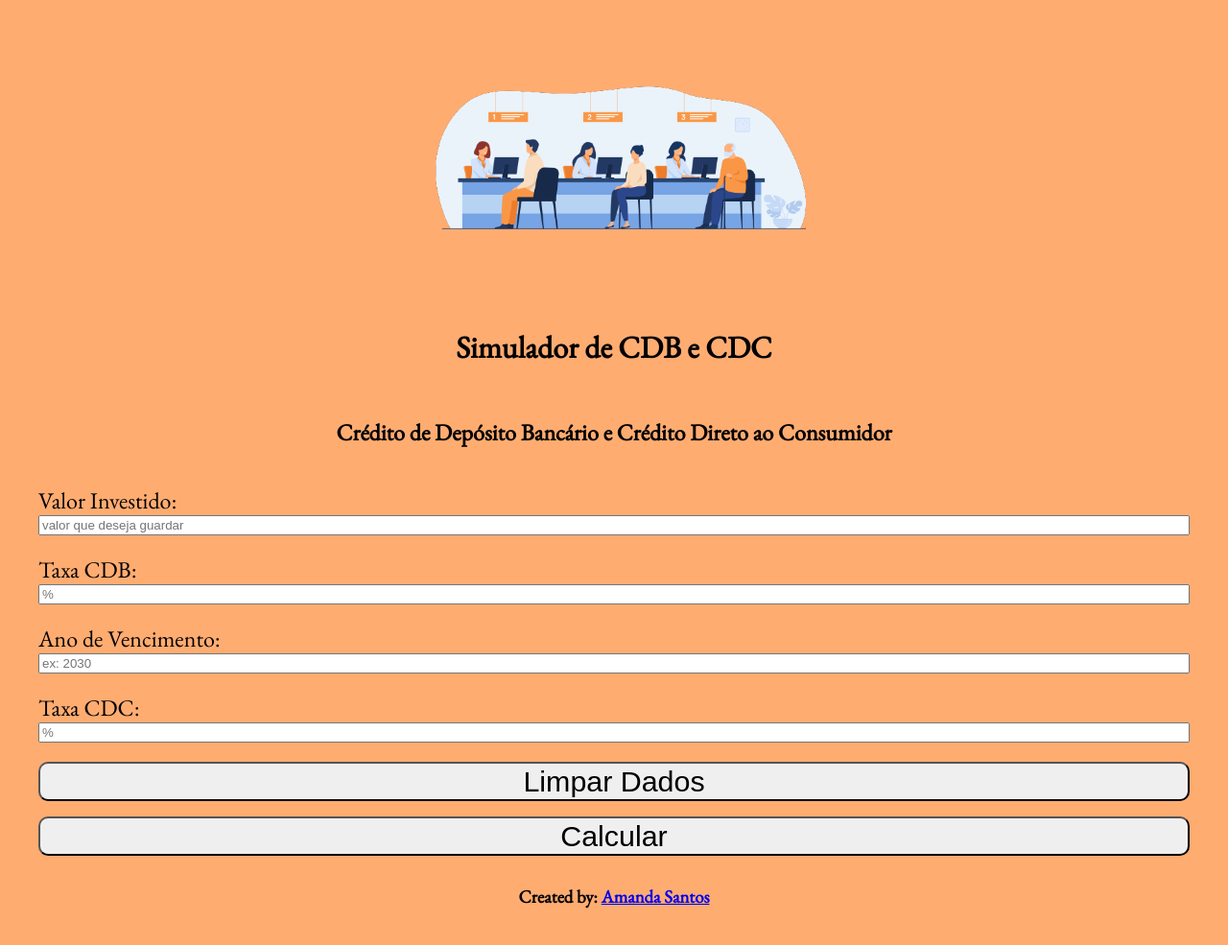
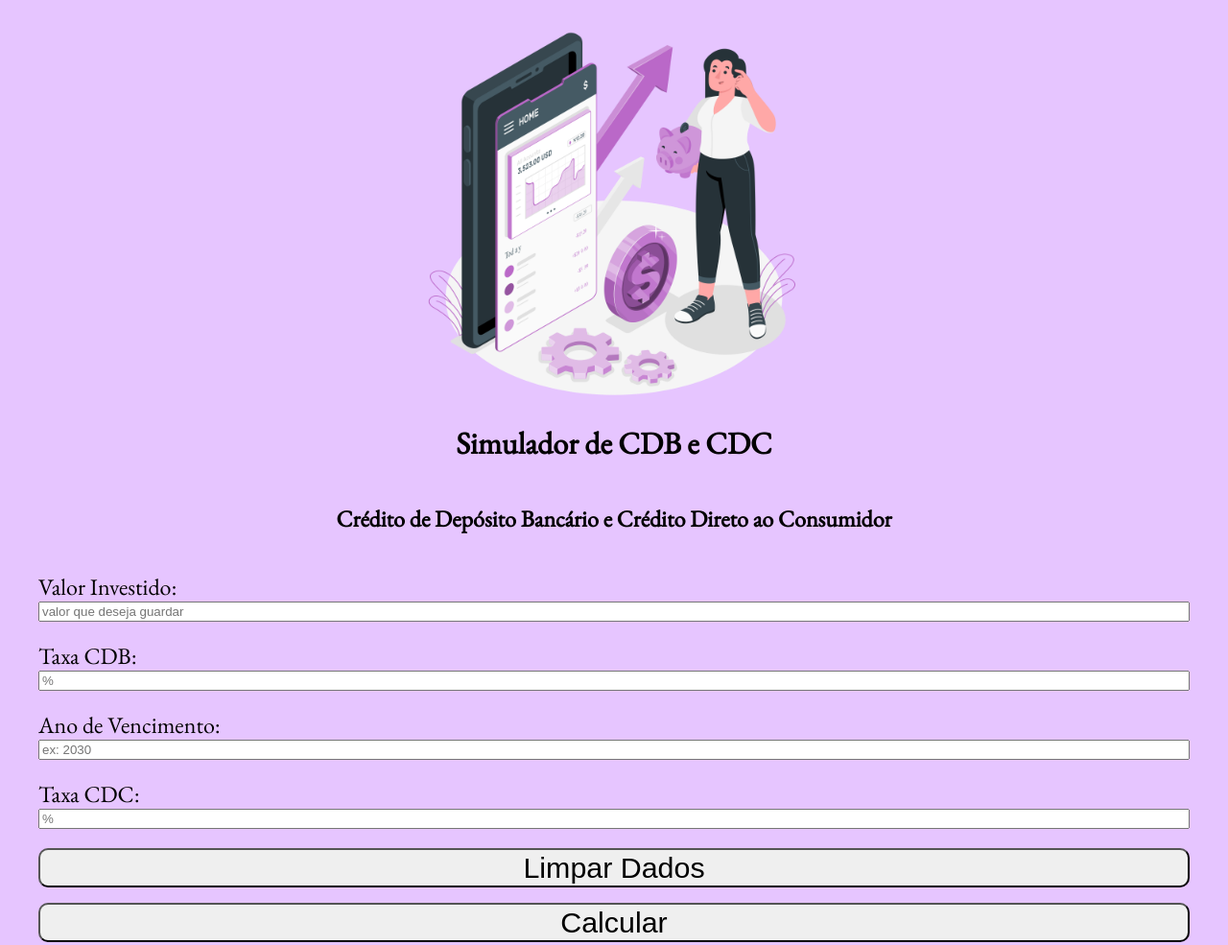
Before and after one commit to amandasantos312/simulator-cdb-cdc, a plain HTML site: page index.html in a window 1280 px wide. Shown: the top 985 px of the page at 96% size. Drawn offline with nearby package versions, Linux system fonts and the light colour scheme.

Commit message:
style: nova imagem e cor

```diff
--- a/index.html
+++ b/index.html
@@ -13,7 +13,7 @@
 
 <body>
     <header>
-        <img src="./assets/cdb-cdc.png" alt="Pessoas sendo atendidas">
+        <img src="./assets/cdb.png" alt="Pessoas sendo atendidas">
         <h1>Simulador de CDB e CDC</h1>
         <h2>Crédito de Depósito Bancário e Crédito Direto ao Consumidor</h2>
     </header>
--- a/style.css
+++ b/style.css
@@ -1,6 +1,6 @@
 body {
     font-family: 'EB Garamond', serif;
-    background-color: #ffac71;
+    background-color: #e6c5ff;
     margin: 20px;
     align-items: center;
     justify-content: center;
@@ -17,11 +17,9 @@ img {
     width: 400px;
     justify-content: center;
     align-items: center;
-    padding: 15px;
 }
 
 h1 {
-    padding: 10px;
     font-size: 2rem;
 }
 
@@ -29,13 +27,11 @@ div {
     display: flex;
     flex-direction: column;
     margin-bottom: 20px;
-
 }
 
 form {
     padding: 20px;
     align-items: center;
-
 }
 
 #entradas {
```
Also changed, not shown: assets/cdb-cdc.png (deleted), assets/cdb.png (added).
